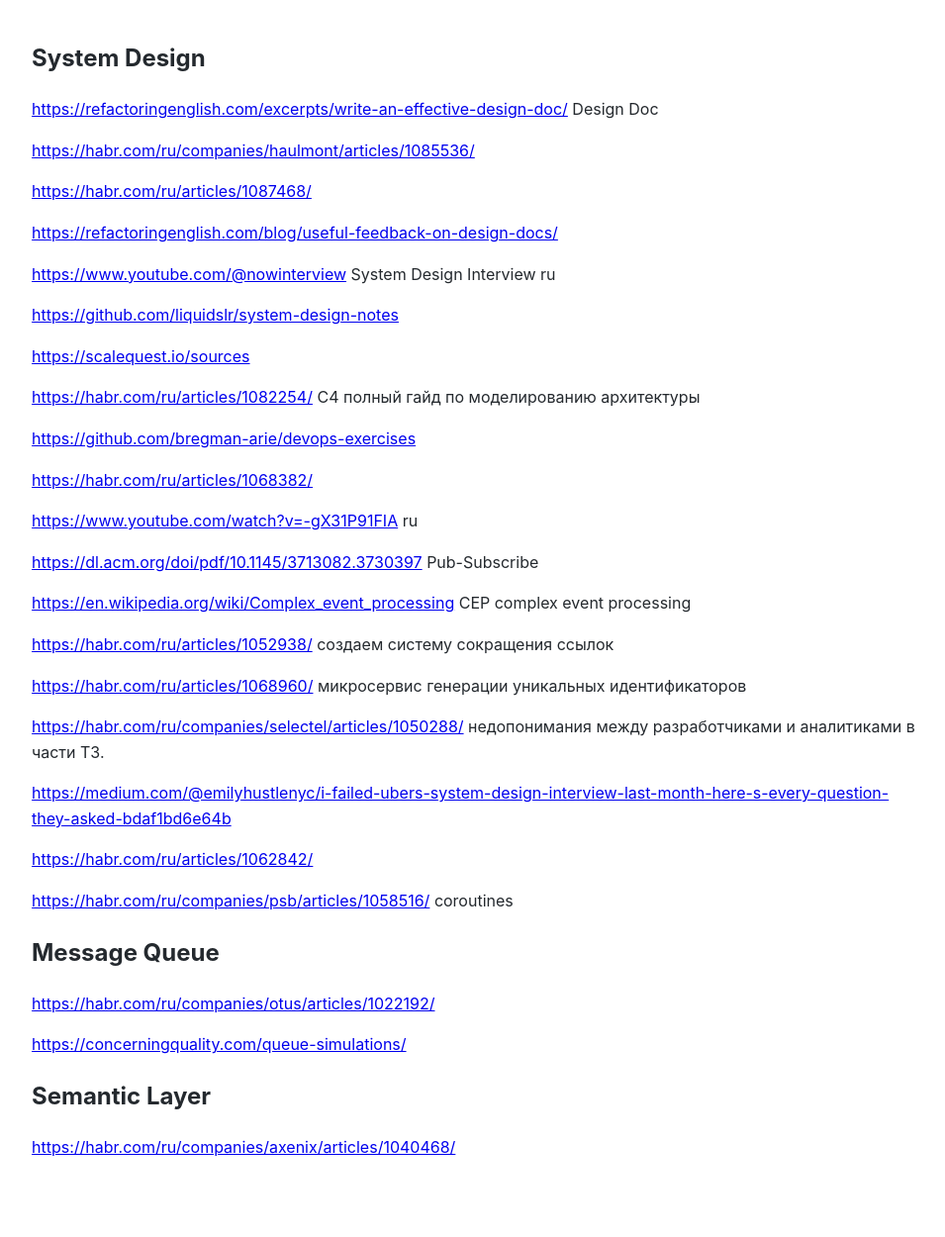
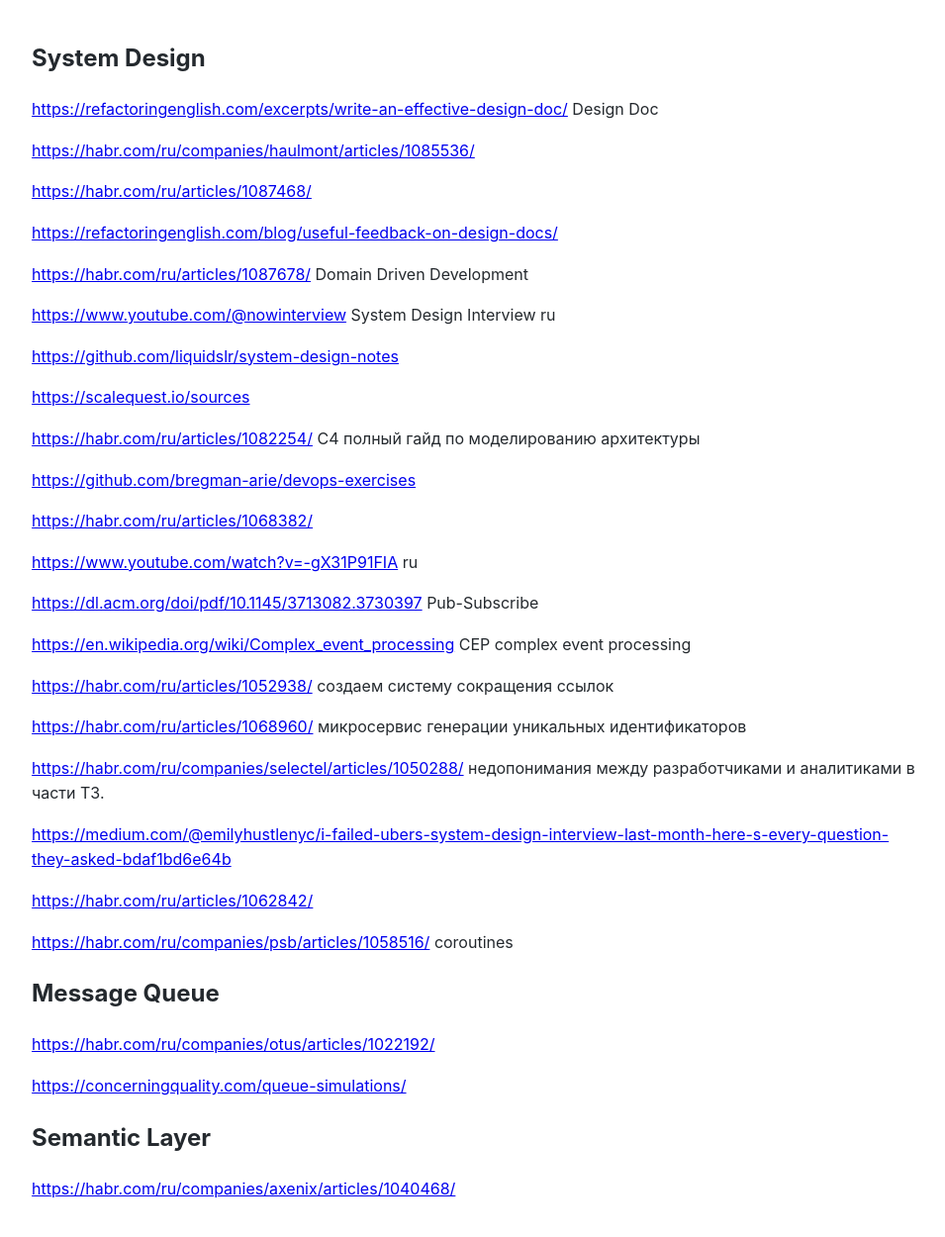
Before and after one commit to Michael-Lubinsky/michael-lubinsky.github.com, a Jekyll site: the page built from system_design/system_design.md, in a window 1280 px wide. Shown: the whole page at 99% size, without its empty margins (158-1113 px from the left). Built offline with Jekyll 4.4.1, drawn with Linux system fonts in a browser that asks for light colours; our own code applies the rules of GitHub Pages for plain Markdown files; before the commit the page ends 1209 px from its top, so only the background shows below that.

Commit message:
Update system_design.md

```diff
--- a/system_design/system_design.md
+++ b/system_design/system_design.md
@@ -7,6 +7,8 @@
 <https://habr.com/ru/articles/1087468/>
 
 <https://refactoringenglish.com/blog/useful-feedback-on-design-docs/>
+
+<https://habr.com/ru/articles/1087678/> Domain Driven Development
 
 <https://www.youtube.com/@nowinterview> System Design Interview ru
 
```
